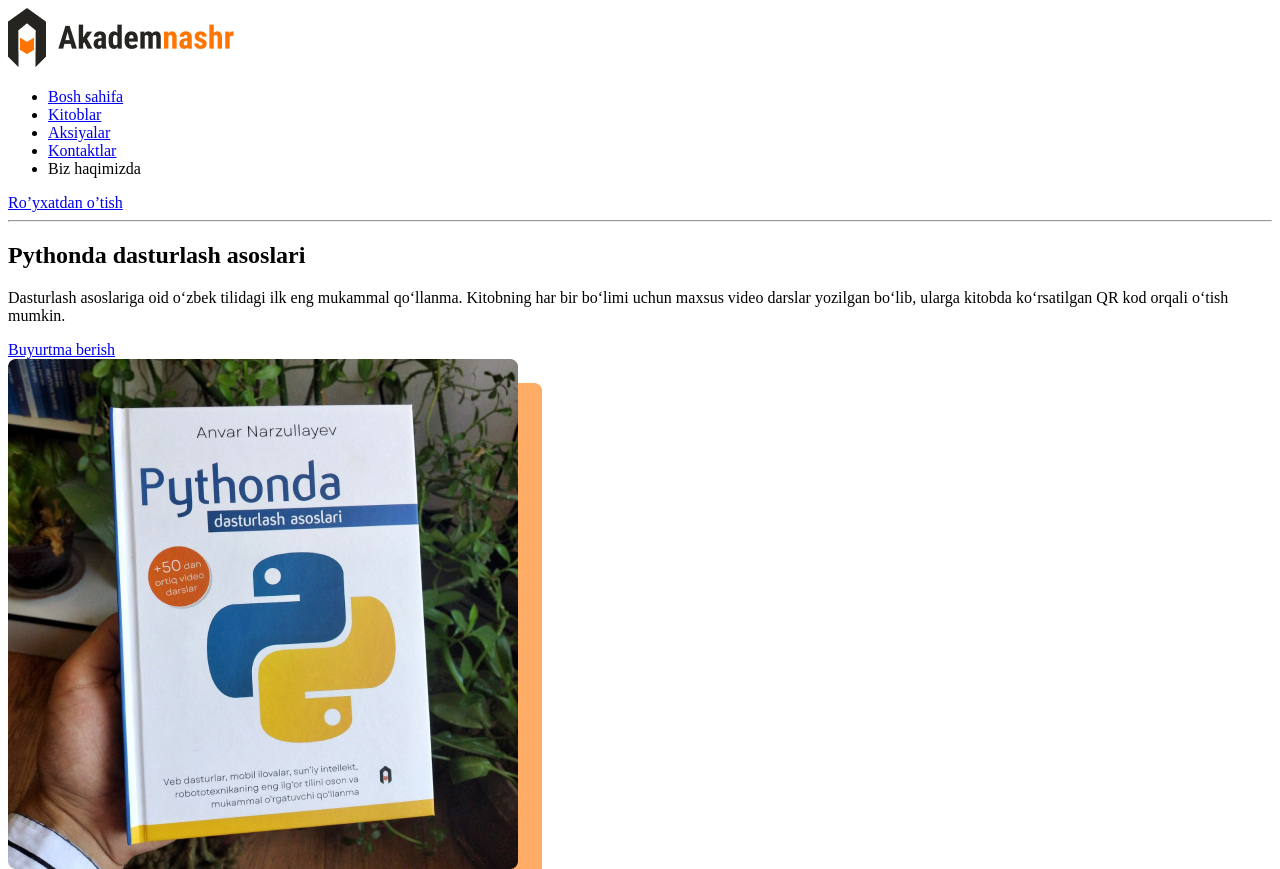
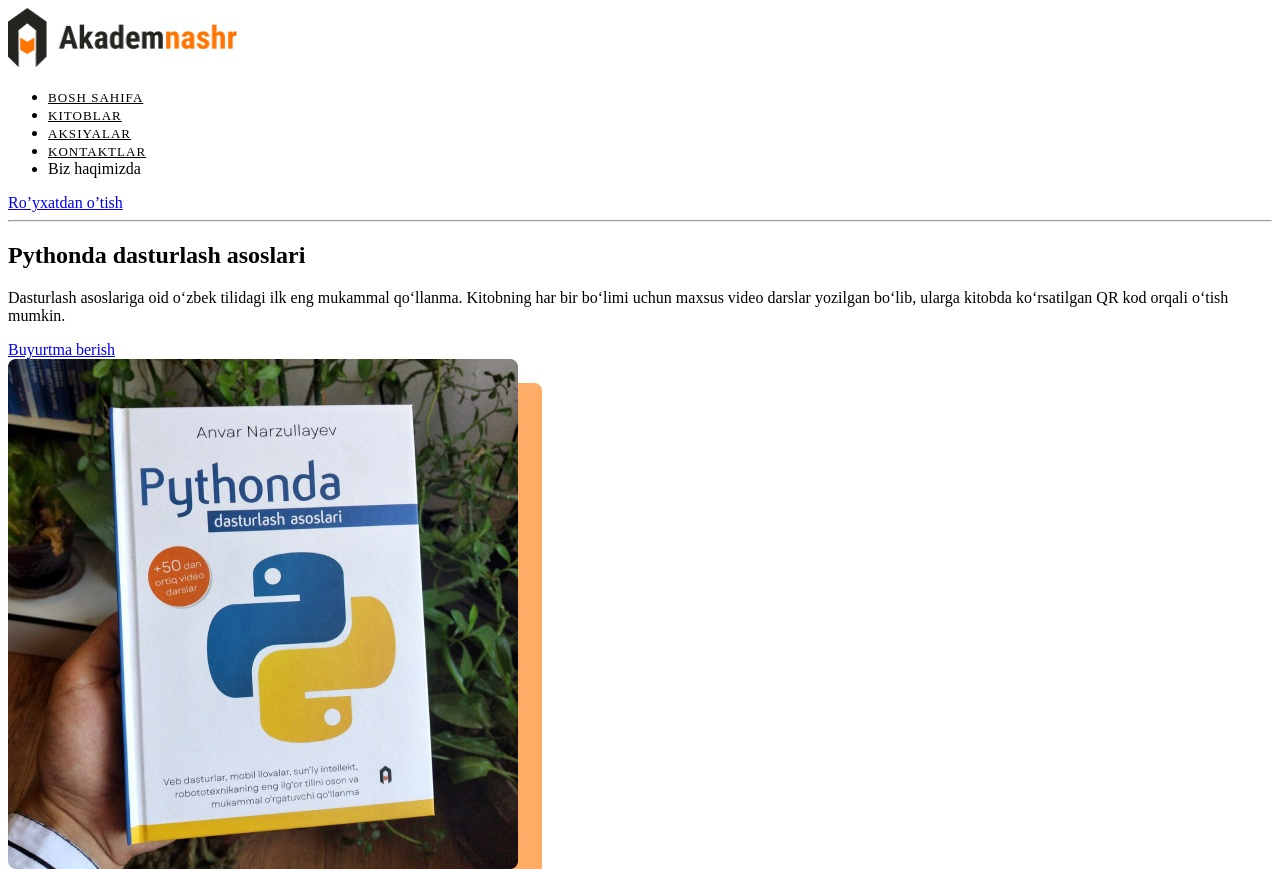
Before and after one commit to JasurbekovnaDev/AkademNashr, a plain HTML site: page index.html in a window 1280 px wide. Shown: the top 869 px of the page. Drawn offline with Linux system fonts and the light colour scheme.

Commit message:
gyjhnhjg

```diff
--- a/css/style.css
+++ b/css/style.css
@@ -0,0 +1,17 @@
+.site-header {
+  background-color: white;
+}
+.sitenav-link {
+  font-weight: 500;
+font-size: 13px;
+letter-spacing: 0.08em;
+text-transform: uppercase;
+color: #000;
+}
+.main link {
+  background-color: #ff7500;
+  font-weight: 700;
+font-size: 13px;
+letter-spacing: 0.04em;
+color: #fff;
+}
--- a/index.html
+++ b/index.html
@@ -12,17 +12,17 @@
   <!-- Saytning shapkasi -->
   <header class="sayt header">
     <a href="index.html">
-      <img src="./img/logo.png" alt="Akadem Nashr">
+      <img src="./img/logo.png" alt="Akadem Nashr" width="230" height="60">
     </a>
     <nav>
       <ul>
-        <li><a href="index.html">Bosh sahifa</a></li>
-        <li><a href="#">Kitoblar</a></li>
-        <li><a href="#">Aksiyalar</a></li>
-        <li><a href="#">Kontaktlar</a></li>
+        <li><a class="sitenav-link" href="index.html">Bosh sahifa</a></li>
+        <li><a class="sitenav-link" href="#">Kitoblar</a></li>
+        <li><a class="sitenav-link" href="#">Aksiyalar</a></li>
+        <li><a class="sitenav-link" href="#">Kontaktlar</a></li>
         <li>Biz haqimizda</li>
       </ul>
-      <a href="#">Ro’yxatdan o’tish</a>
+      <a href="#" class="main link">Ro’yxatdan o’tish</a>
     </nav>
   </header>
 
```
